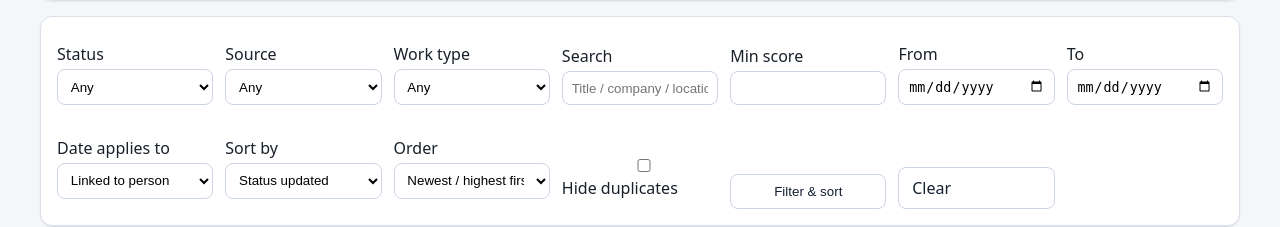
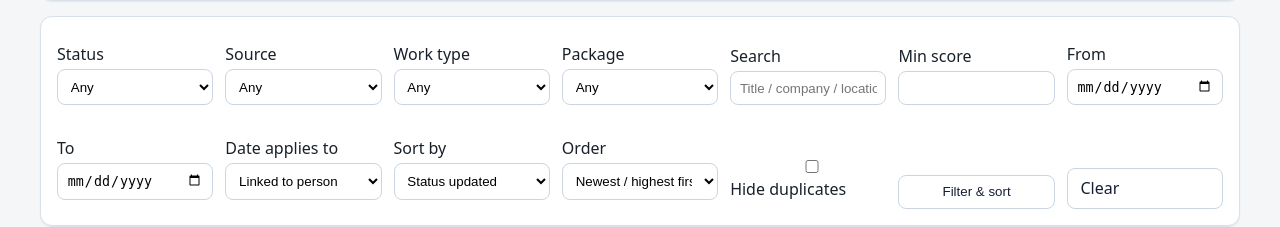
Before and after one commit to khantroll/JobAgent, a Python web app: template src/jobagent/web/templates/matches.html in a window 1280 px wide. Shown: the part 341-568 px from the top of the page. Run offline with Jinja, Linux system fonts and the light colour scheme; the template is opened without the code that fills it, so the values that code supplies are empty; some libraries are stand-ins or nearby versions.

Commit message:
feat: add package-state match filter

```diff
--- a/src/jobagent/web/templates/matches.html
+++ b/src/jobagent/web/templates/matches.html
@@ -35,6 +35,13 @@
     <select name="work_type">
       <option value="">Any</option>
       {% for w in work_types %}<option value="{{ w }}" {% if work_type==w %}selected{% endif %}>{{ w }}</option>{% endfor %}
+    </select>
+  </label>
+  <label>Package
+    <select name="package_state">
+      <option value="">Any</option>
+      <option value="needed" {% if package_state=='needed' %}selected{% endif %}>Needed</option>
+      <option value="ready" {% if package_state=='ready' %}selected{% endif %}>Ready</option>
     </select>
   </label>
   <label>Search <input name="q" value="{{ q }}" placeholder="Title / company / location / explanation"></label>
```
